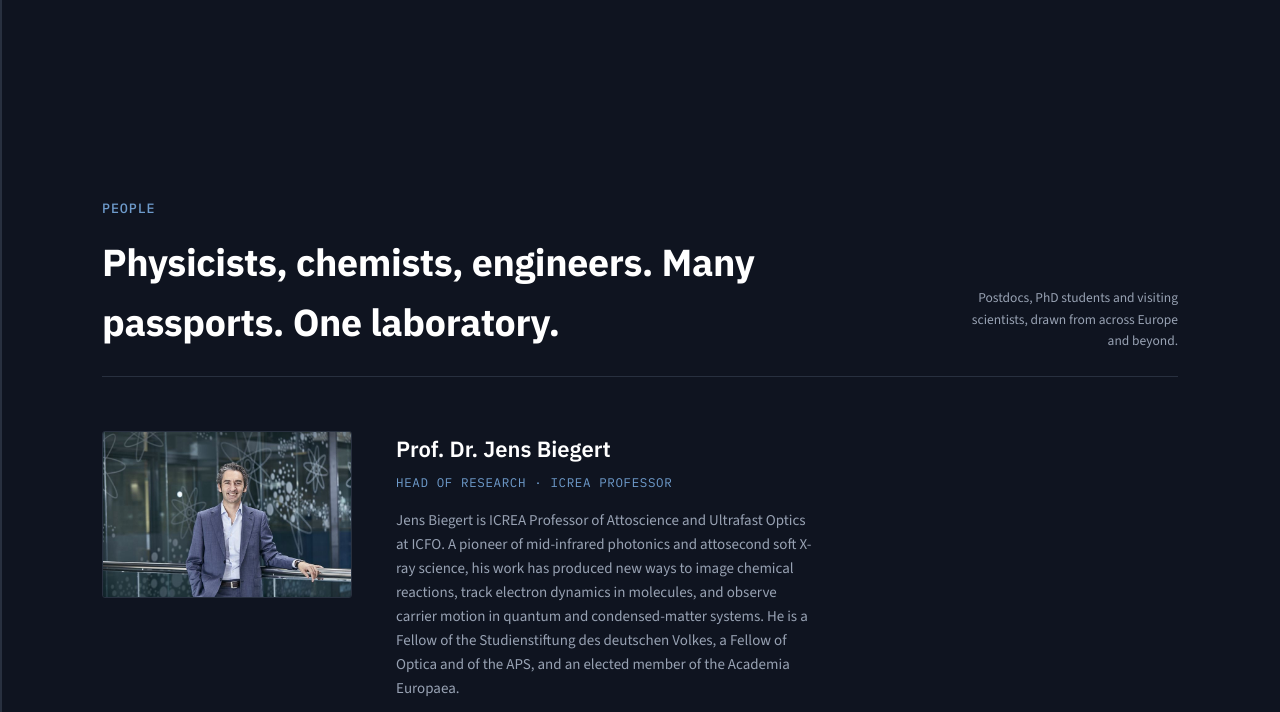
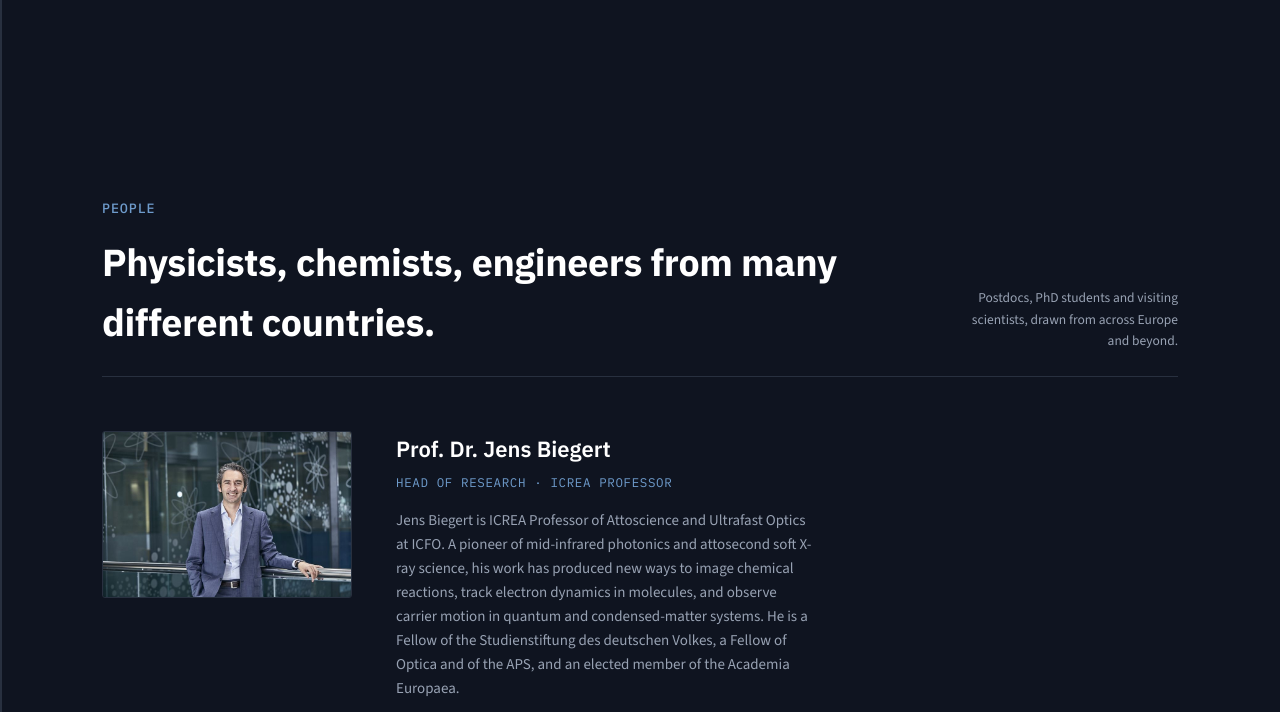
Before and after one commit to jbiegert/atto-website, a plain HTML site: page people.html in a window 1280 px wide. Shown: the part 88-800 px from the top of the page. Drawn offline with nearby package versions, Linux system fonts and the light colour scheme.

Commit message:
people.html

```diff
--- a/people.html
+++ b/people.html
@@ -27,7 +27,7 @@
 <!-- PEOPLE -->
 <section id="people"><div class="wrap">
   <div class="shead rv">
-    <div><div class="slabel">People</div><h2>Physicists, chemists, engineers. Many passports. One laboratory.</h2></div>
+    <div><div class="slabel">People</div><h2>Physicists, chemists, engineers from many different countries.</h2></div>
     <div class="smeta">Postdocs, PhD students and visiting scientists, drawn from across Europe and beyond.</div>
   </div>
   <div class="pi-lead">
```
